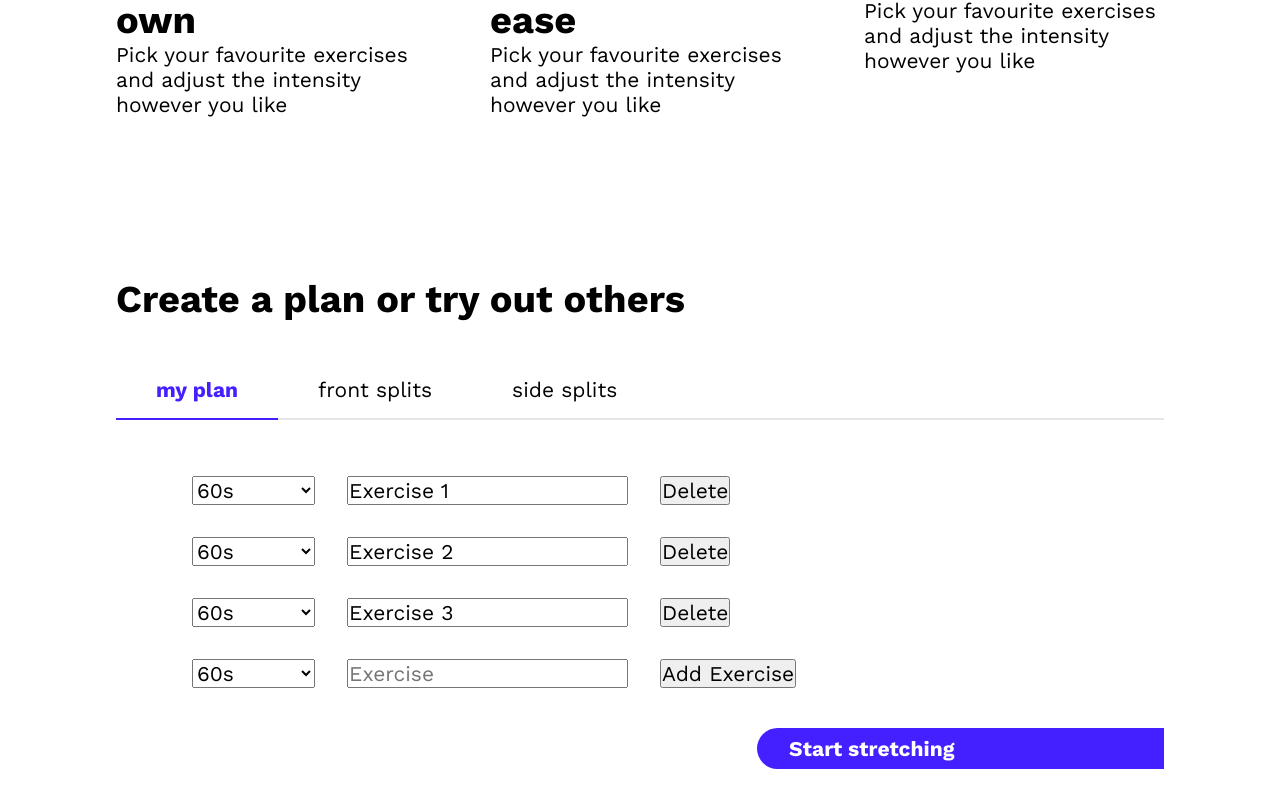
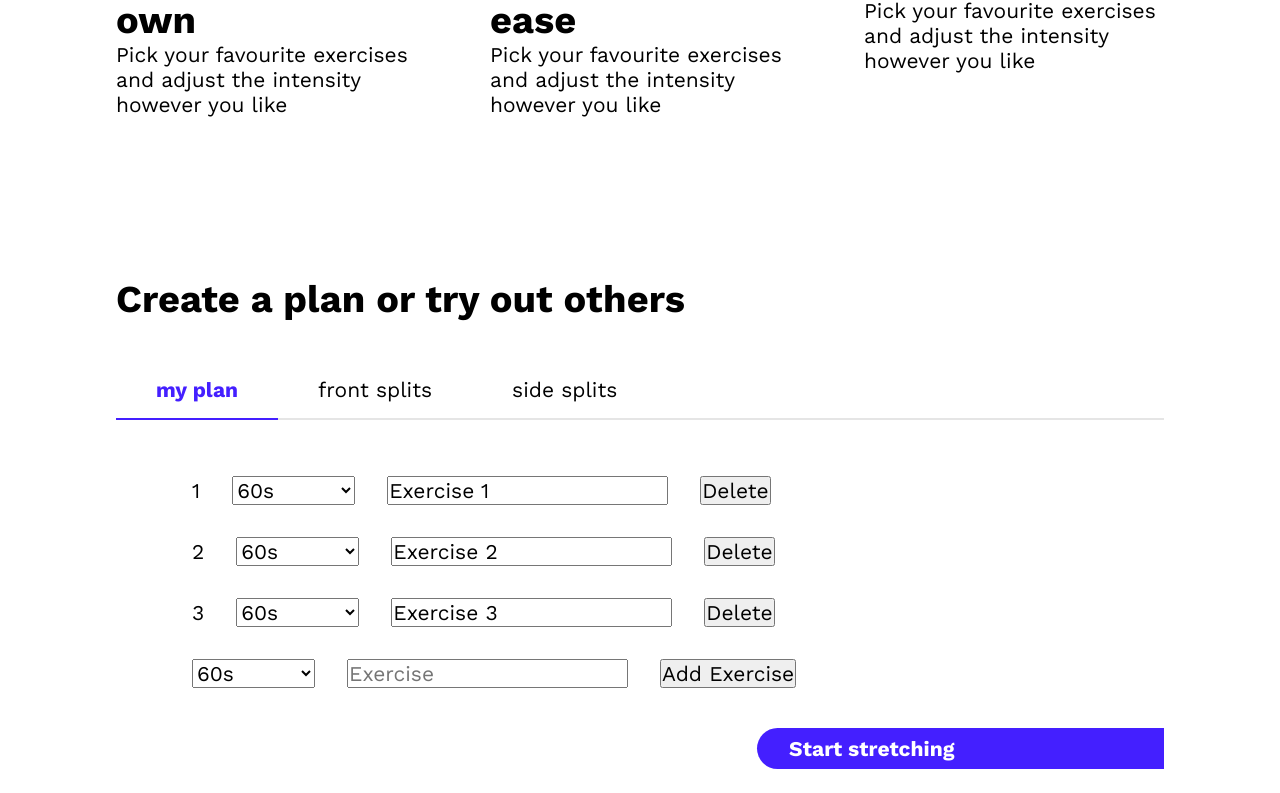
Before and after one commit to ElianeV/Bendy-Candle, a React (Create React App) app: page / in a window 1280 px wide. Shown: the part 799-1592 px from the top of the page. Built offline with nearby package versions, Linux system fonts and the light colour scheme.

Commit message:
Add number to exercises

```diff
--- a/src/components/Exercisebar.js
+++ b/src/components/Exercisebar.js
@@ -1,12 +1,14 @@
 import React, { useState } from "react";
 
 function Exercisebar(props) {
-  const { removeExercise, id, name, duration, editDuration, editName } = props;
+  const { removeExercise, id, name, duration, editDuration, editName, i } =
+    props;
   const [exName, setExName] = useState(name);
   const [exDuration, setExDuration] = useState(duration);
 
   return (
     <div className="exercise-bar">
+      <p>{i + 1}</p>
       <select
         value={exDuration}
         onChange={event => setExDuration(event.target.value)}
--- a/src/components/Tab.js
+++ b/src/components/Tab.js
@@ -72,9 +72,10 @@ function Tab(props) {
   return (
     <>
       <div className="tab-body">
-        {exercises.map(exercise => (
+        {exercises.map((exercise, i) => (
           <Exercisebar
             key={exercise.id}
+            i={i}
             id={exercise.id}
             name={exercise.name}
             duration={exercise.duration}
```
